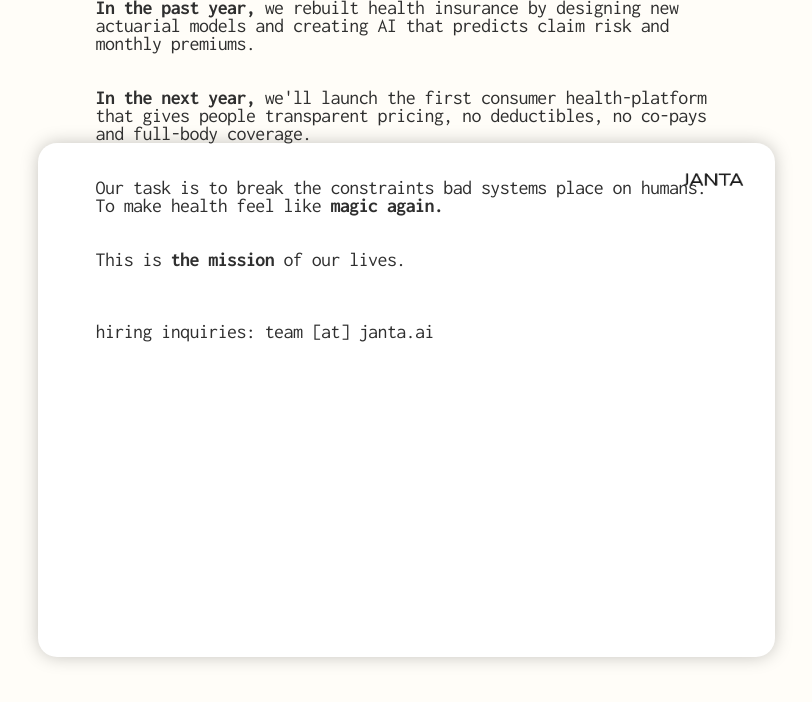
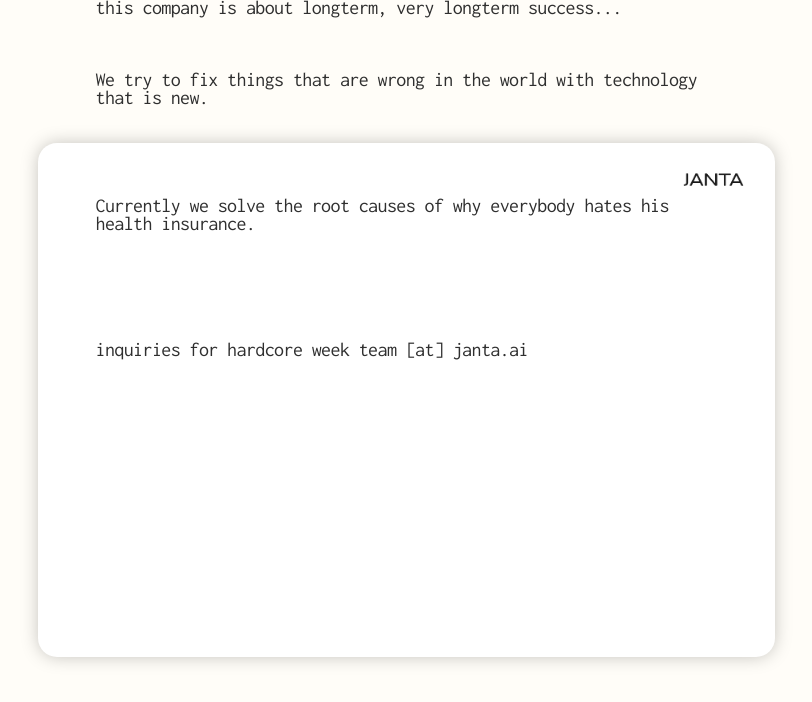
Before and after one commit to JantaAI/landingpage, a React (Vite) app: page / in a window 1280 px wide. Shown: the top 702 px of the page, without its empty margins (234-1046 px from the left). Built offline with nearby package versions, Linux system fonts and the light colour scheme.

Commit message:
Update landing page text content

```diff
--- a/src/App.tsx
+++ b/src/App.tsx
@@ -30,45 +30,25 @@
             <p className="mb-0">Hello World,</p>
             <p className="mb-0">&nbsp;</p>
             <p className="mb-0">&nbsp;</p>
-            <p className="mb-0">
-              <span className="font-['Inconsolata',sans-serif] font-bold text-[#2f2f2f]" style={{ fontVariationSettings: "'wdth' 100" }}>
-                In the past year,
-              </span>
-              <span>{` we rebuilt health insurance by designing new actuarial models and creating AI that predicts claim risk and monthly premiums.`}</span>
-            </p>
             <p className="mb-0">&nbsp;</p>
-            <p className="mb-0">&nbsp;</p>
-            <p className="mb-0">
-              <span className="font-['Inconsolata',sans-serif] font-bold text-[#2f2f2f]" style={{ fontVariationSettings: "'wdth' 100" }}>
-                In the next year,
-              </span>
-              <span>{` we'll launch the first consumer health-platform that gives people transparent pricing, no deductibles, no co-pays and full-body coverage.`}</span>
-            </p>
-            <p className="mb-0">&nbsp;</p>
-            <p className="mb-0">&nbsp;</p>
-            <p className="mb-0">
-              <span>
-                Our task is to break the constraints bad systems place on humans.
-                <br aria-hidden="true" />
-                {`To make health feel like `}
-              </span>
-              <span className="font-['Inconsolata',sans-serif] font-bold text-[#2f2f2f]" style={{ fontVariationSettings: "'wdth' 100" }}>
-                magic again.
-              </span>
-            </p>
-            <p className="mb-0">&nbsp;</p>
-            <p className="mb-0">&nbsp;</p>
-            <p className="mb-0">
-              <span>{`This is `}</span>
-              <span className="font-['Inconsolata',sans-serif] font-bold text-[#2f2f2f]" style={{ fontVariationSettings: "'wdth' 100" }}>
-                the mission
-              </span>
-              <span>{` of our lives.`}</span>
-            </p>
+            <p className="mb-0">this company is about longterm, very longterm success...</p>
             <p className="mb-0">&nbsp;</p>
             <p className="mb-0">&nbsp;</p>
             <p className="mb-0">&nbsp;</p>
-            <p>hiring inquiries: team [at] janta.ai</p>
+            <p className="mb-0">We try to fix things that are wrong in the world with technology that is new.</p>
+            <p className="mb-0">&nbsp;</p>
+            <p className="mb-0">&nbsp;</p>
+            <p className="mb-0">&nbsp;</p>
+            <p className="mb-0">&nbsp;</p>
+            <p className="mb-0">&nbsp;</p>
+            <p className="mb-0">Currently we solve the root causes of why everybody hates his health insurance.</p>
+            <p className="mb-0">&nbsp;</p>
+            <p className="mb-0">&nbsp;</p>
+            <p className="mb-0">&nbsp;</p>
+            <p className="mb-0">&nbsp;</p>
+            <p className="mb-0">&nbsp;</p>
+            <p className="mb-0">&nbsp;</p>
+            <p>inquiries for hardcore week team [at] janta.ai</p>
           </div>
         </div>
       </div>
```
